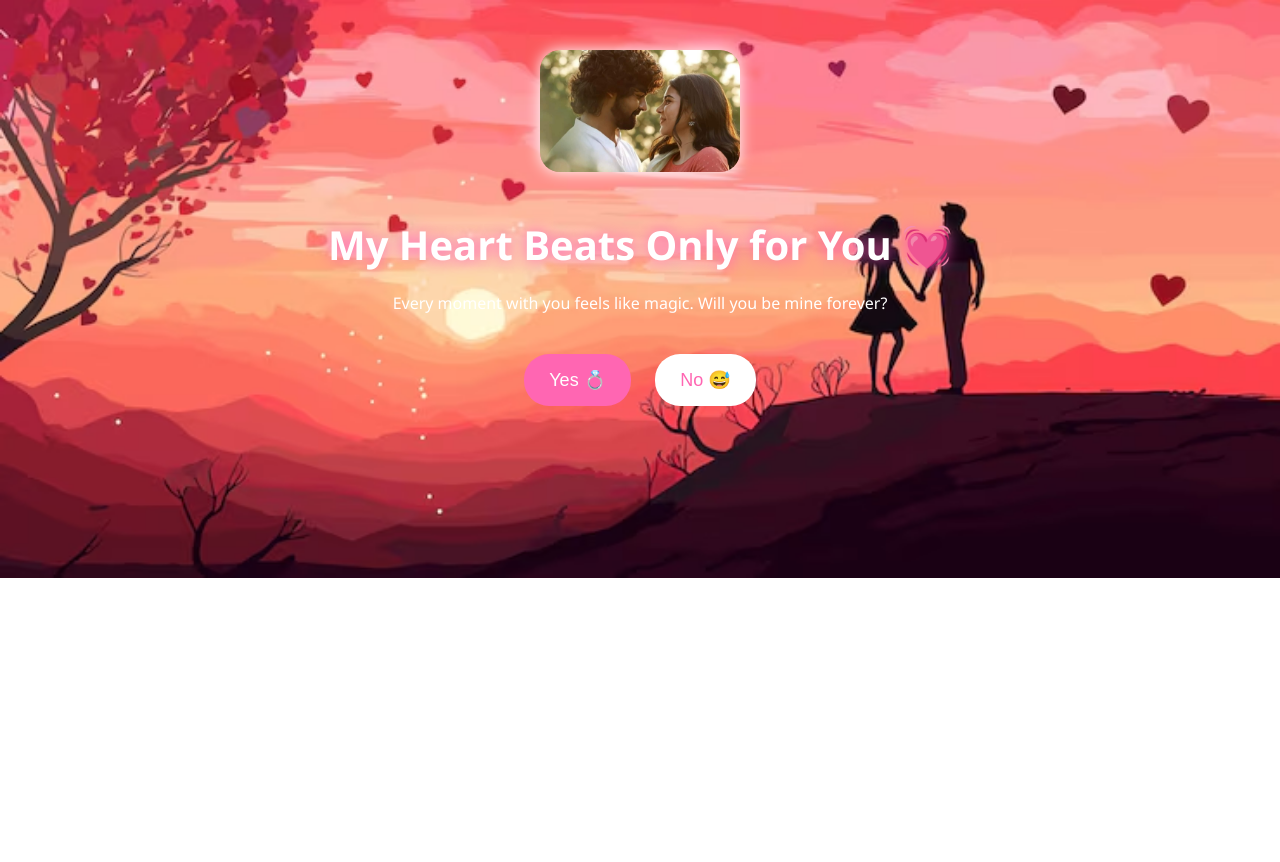
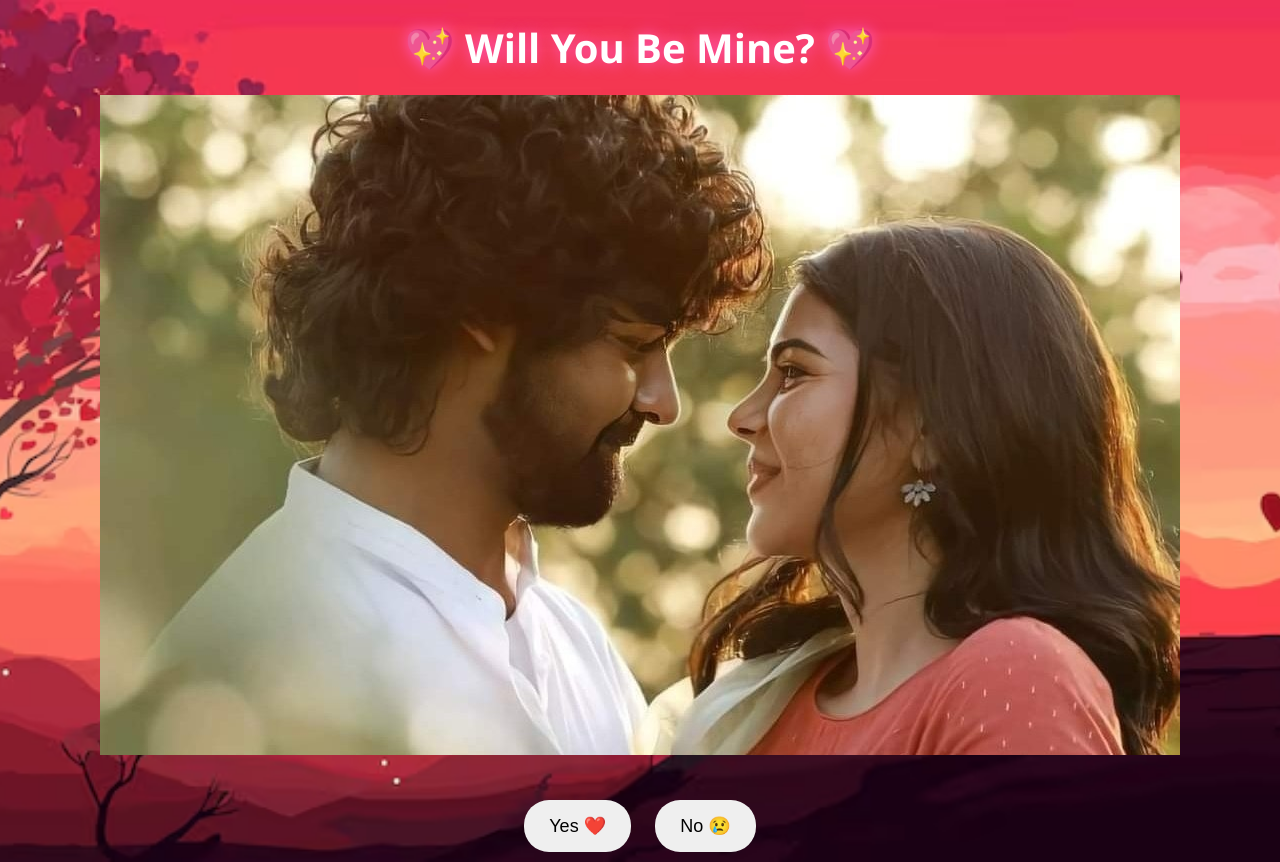
Before and after one commit to Sasibalanp/romantic-proposal, a plain HTML site: page index.html in a window 1280 px wide. Before the commit the page ends 800 px from the top, so only its background shows below. Drawn offline with Linux system fonts and the light colour scheme.

Commit message:
Update index.html

```diff
--- a/index.html
+++ b/index.html
@@ -2,24 +2,29 @@
 <html lang="en">
 <head>
   <meta charset="UTF-8" />
-  <meta name="viewport" content="width=device-width, initial-scale=1.0"/>
-  <title>Will You Be Mine?</title>
+  <meta name="viewport" content="width=device-width, initial-scale=1.0" />
+  <title>My Love Proposal</title>
   <link rel="stylesheet" href="style.css" />
 </head>
 <body>
-  <audio id="bg-music" src="assets/music.mp3" loop autoplay></audio>
 
-  <div class="container">
-    <img src="assets/couple.jpg" alt="Couple" class="couple-pic" />
-    <h1>My Heart Beats Only for You 💓</h1>
-    <p>Every moment with you feels like magic. Will you be mine forever?</p>
-    <div class="buttons">
-      <button id="yesBtn">Yes 💍</button>
-      <button id="noBtn">No 😅</button>
-    </div>
-    <div id="response"></div>
+  <!-- ✅ Insert here: Background music -->
+  <audio id="bg-music" src="assets/music.mp3" autoplay loop></audio>
+
+  <h1>💖 Will You Be Mine? 💖</h1>
+
+  <!-- other content like couple image, message, buttons -->
+  <img src="assets/couple.jpg" alt="Couple" class="main-photo" />
+
+  <p id="typewriter"></p>
+
+  <div class="buttons">
+    <button onclick="sayYes()">Yes ❤️</button>
+    <button onclick="sayNo()">No 😢</button>
   </div>
 
+  <!-- scripts at the end -->
+  <script src="confetti.browser.min.js"></script>
   <script src="script.js"></script>
 </body>
 </html>
```
